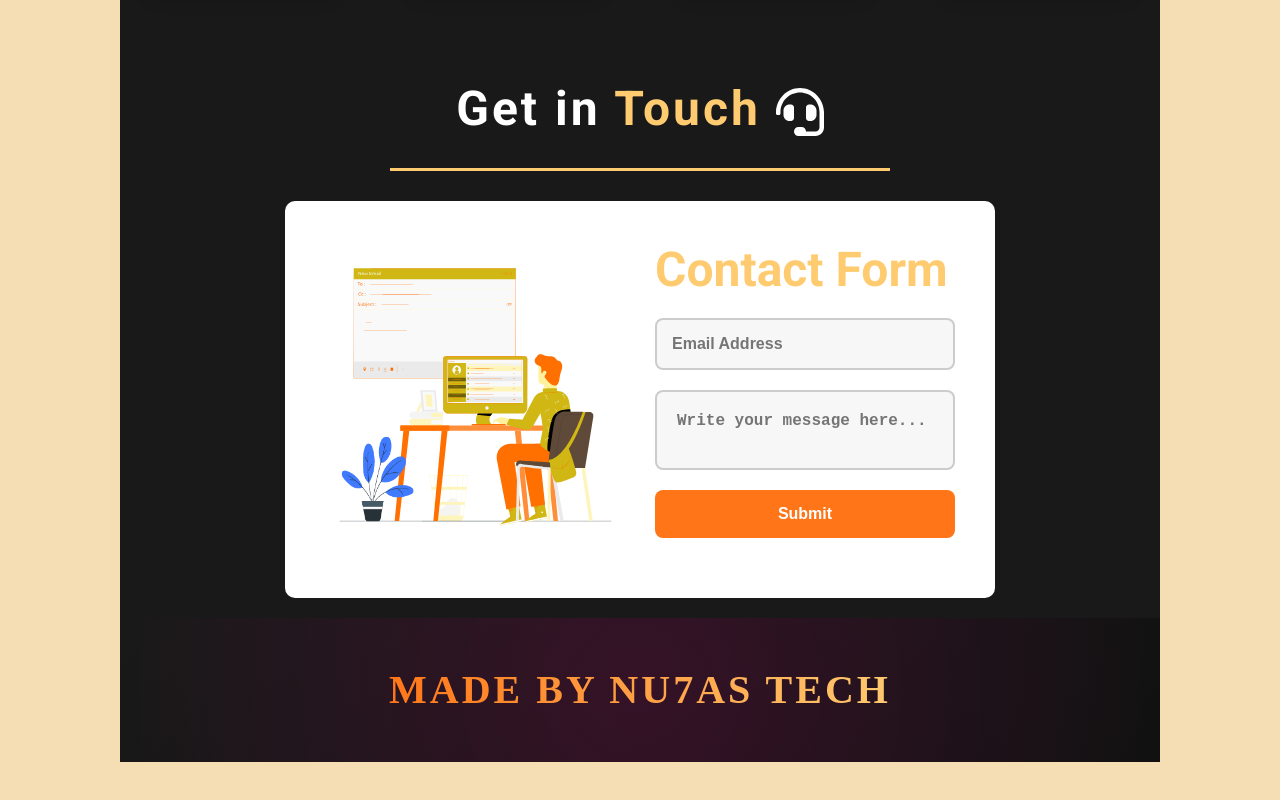
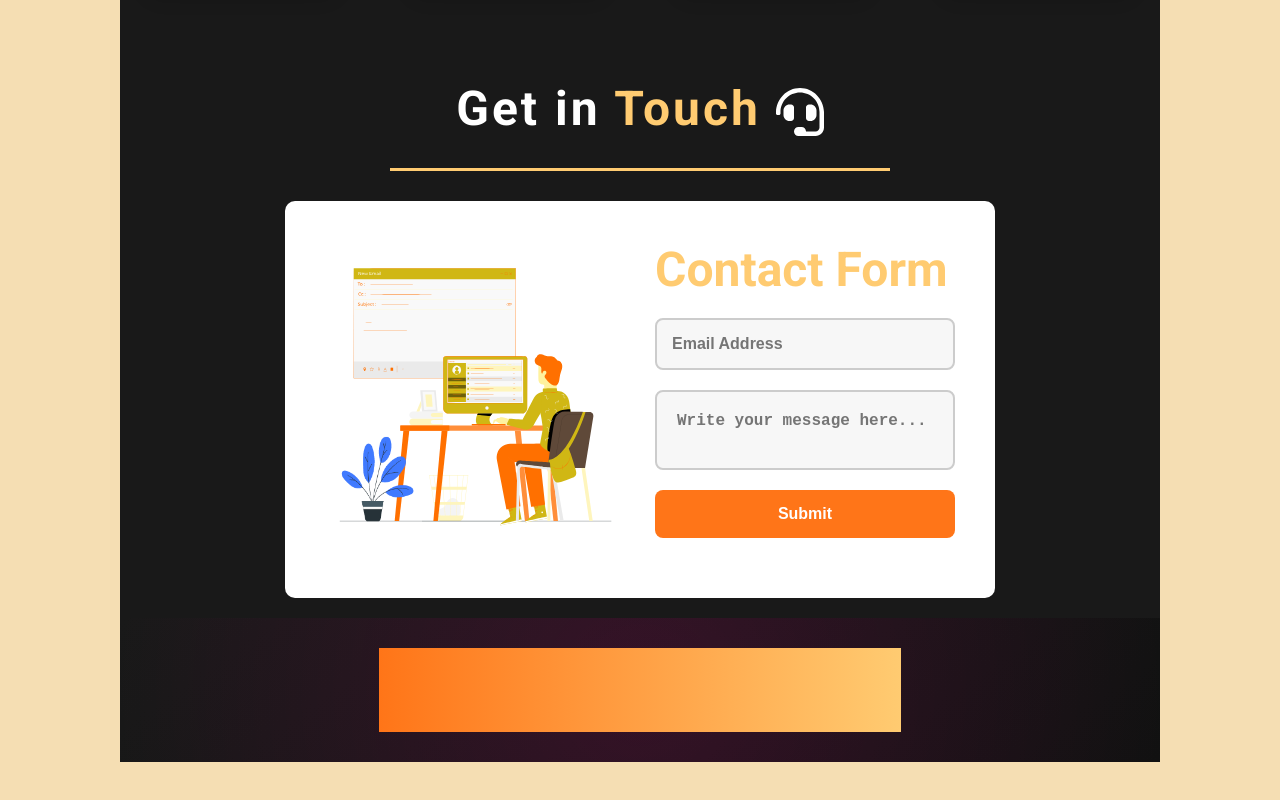
Before and after one commit to ukimn/Nu7asTech, a React (Vite) app: page / in a window 1280 px wide. Shown: the part 1560-2360 px from the top of the page. Built offline with nearby package versions, Linux system fonts and the light colour scheme; a web font is replaced by a local one.

Commit message:
nothing also

```diff
--- a/src/index.css
+++ b/src/index.css
@@ -281,7 +281,6 @@ header .button-container .button-mode:active {
   font-size: 1.8rem; /* Larger heading */
   margin-bottom: 10px;
   background: linear-gradient(90deg, #ff007f, #007bff);
-  -webkit-background-clip: text;
   -webkit-text-fill-color: transparent; /* Gradient text effect */
 }
 
@@ -538,7 +537,6 @@ header .button-container .button-mode:active {
   font-family: "Zain", serif;
   z-index: 1;
   background: linear-gradient(90deg, #ff7518, #ffcb71);
-  -webkit-background-clip: text;
   -webkit-text-fill-color: transparent;
   margin: 0;
   padding: 10px;
```
